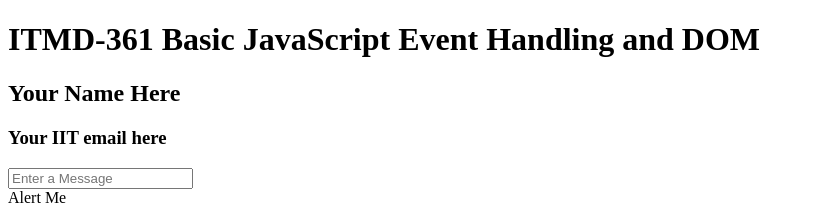
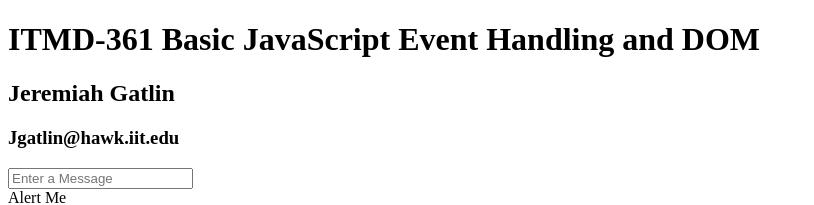
Before and after one commit to JGatlinIIT/Lab8, a plain HTML site: page index.html in a window 1280 px wide. Shown: the top 205 px of the page, without its empty margins (0-814 px from the left). Drawn offline with Linux system fonts and the light colour scheme; files that its build step writes are made by us from their sources.

Commit message:
Update index.html

```diff
--- a/index.html
+++ b/index.html
@@ -8,8 +8,8 @@
 </head>
 <body>
   <h1 class="center">ITMD-361 Basic JavaScript Event Handling and DOM</h1>
-  <h2 class="center">Your Name Here</h2>
-  <h3 class="center">Your IIT email here</h3>
+  <h2 class="center">Jeremiah Gatlin</h2>
+  <h3 class="center">Jgatlin@hawk.iit.edu</h3>
   <div id="container">
     <input id="entryinput" type="text" name="textentry" placeholder="Enter a Message">
     <div id="entrybutton">Alert Me</div>
```
